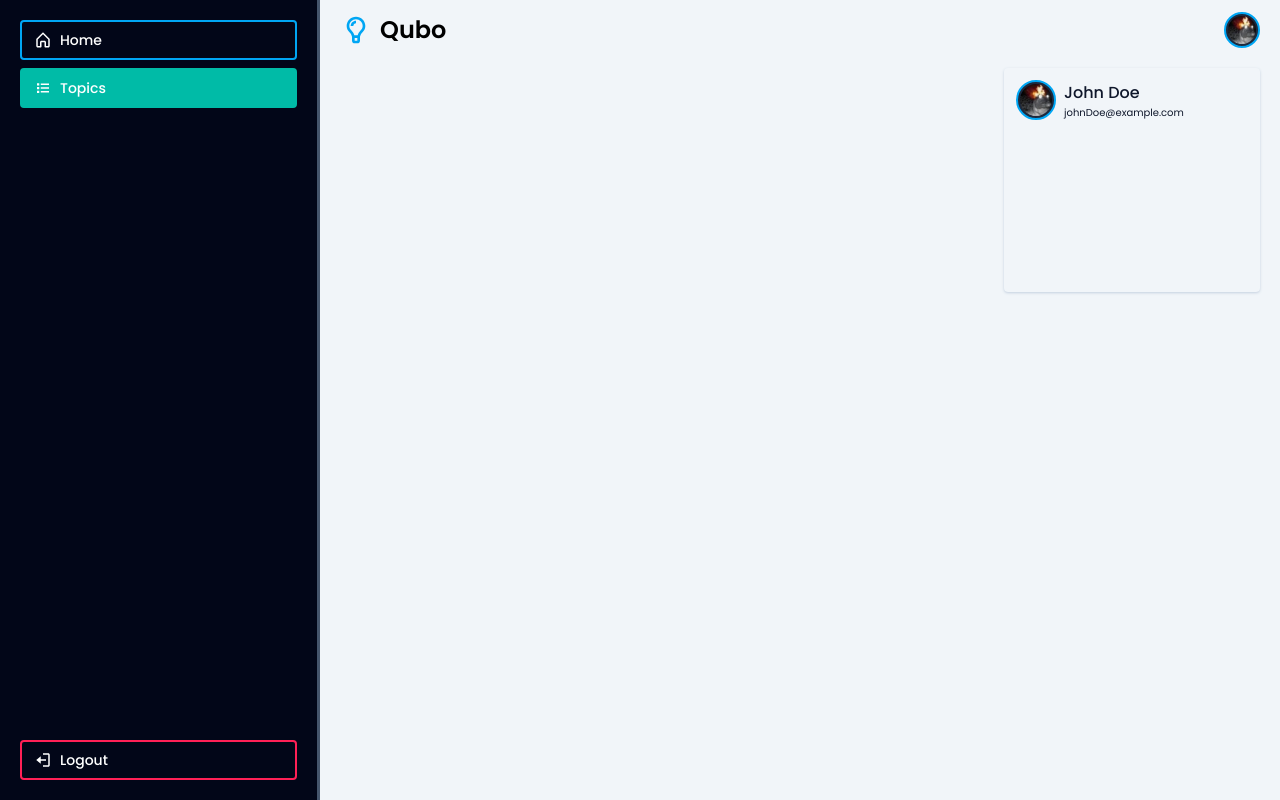
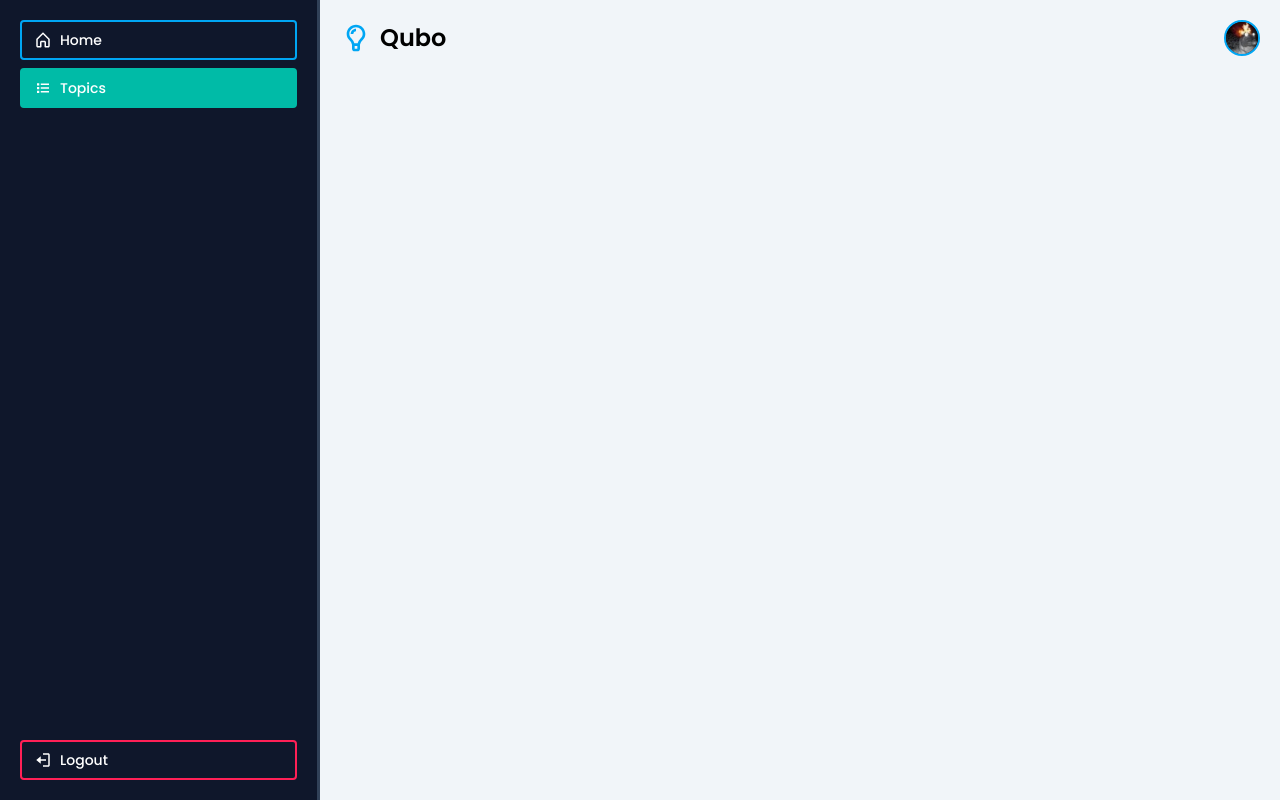
Before and after one commit to N4EXM/quiz_app, a React app in the folder frontend/: page /Topics in a window 1280 px wide. Built offline with nearby package versions, Linux system fonts and the light colour scheme; the HTML template or start-up script is replaced by a standard one.

Commit message:
finished the design of the user menu component and added the themeProvider

```diff
--- a/frontend/src/App.jsx
+++ b/frontend/src/App.jsx
@@ -21,7 +21,7 @@ function App() {
   return (
     <>
       <div
-        className='text-slate-900 font-poppins w-full min-h-screen h-full relative'
+        className='text-slate-800 dark:text-slate-200  font-poppins w-full min-h-screen h-full relative'
       >
         <BrowserRouter>
           <Routes>
--- a/frontend/src/components/Layout.jsx
+++ b/frontend/src/components/Layout.jsx
@@ -6,7 +6,7 @@ import Navbar from './Navbar'
 const Layout = ({ children }) => {
   return (
     <div
-        className='flex flex-row gap-0 w-full h-screen bg-slate-100'
+      className='flex flex-row gap-0 w-full h-screen bg-slate-100 dark:bg-slate-950'
     >
       <Sidebar/>
       <div
--- a/frontend/src/components/Navbar.jsx
+++ b/frontend/src/components/Navbar.jsx
@@ -2,17 +2,20 @@ import React, { useState } from 'react'
 import { useAuth } from './../context/AuthContext'
 import defaultUserImg from '../assets/images/userDefault.png'
 import UserMenu from './UserMenu'
+import { useTheme } from '../context/ThemeContext'
 
 const Navbar = () => {
 
+  // context
   const { user } = useAuth()
+  const { theme, toggleTheme } = useTheme()
 
   // toggles
   const [userMenuToggle, setUserMenuToggle] = useState(false)
 
   return (
     <div
-      className='flex flex-row items-center justify-between w-full h-fit px-5 p-3 '
+      className='flex flex-row items-center justify-between w-full h-fit px-5 p-5 '
     >
 
       {/* title */}
@@ -28,31 +31,60 @@ const Navbar = () => {
           </svg>
         </i>
         <p
-          className='text-2xl text-black font-semibold'
+          className='text-2xl text-black dark:text-slate-200 font-semibold'
         >
           Qubo
         </p>
       </div>
 
-      {/* user */}
+      {/* buttons */}
       <div
-        className='flex w-fit h-fit relative'
+        className='flex flex-row items-center gap-3 w-fit h-fit relative'
       >
+
+        {/* dark mode button
+        <button
+          className='w-fit flex flex-row items-center justify-center p-2 rounded-full hover:bg-slate-300 dark:hover:bg-sky-900 duration-200 bg-slate-200 dark:bg-slate-800'
+          onClick={() => toggleTheme()}
+        >
+          {
+            theme
+            ? <svg  xmlns="http://www.w3.org/2000/svg" width="18" height="18"
+                fill="currentcolor" viewBox="0 0 24 24" >
+                <path d="m12.2,22c4.53,0,8.45-2.91,9.76-7.24.11-.35.01-.74-.25-1-.26-.26-.64-.36-1-.25-.78.23-1.58.35-2.38.35-4.52,0-8.2-3.68-8.2-8.2,0-.8.12-1.6.35-2.38.11-.35.01-.74-.25-1s-.64-.36-1-.25C4.91,3.35,2,7.28,2,11.8c0,5.62,4.57,10.2,10.2,10.2ZM8.18,4.65c-.03.34-.05.68-.05,1.02,0,5.62,4.57,10.2,10.2,10.2.34,0,.68-.02,1.02-.05-1.42,2.56-4.12,4.18-7.15,4.18-4.52,0-8.2-3.68-8.2-8.2,0-3.03,1.63-5.73,4.18-7.15Z"></path>
+              </svg>
+            : <svg  xmlns="http://www.w3.org/2000/svg" width="18" height="18"
+                fill="currentcolor" viewBox="0 0 24 24" >
+                <path d="M12 17.01c2.76 0 5.01-2.25 5.01-5.01S14.76 6.99 12 6.99 6.99 9.24 6.99 12s2.25 5.01 5.01 5.01M12 9c1.66 0 3.01 1.35 3.01 3.01s-1.35 3.01-3.01 3.01-3.01-1.35-3.01-3.01S10.34 9 12 9M13 19h-2v3h2v-3M13 2h-2v3h2V2M2 11h3v2H2zM19 11h3v2h-3zM4.22 18.36l.71.71.71.71 1.06-1.06 1.06-1.06-.71-.71-.71-.71-1.06 1.06zM19.78 5.64l-.71-.71-.71-.71-1.06 1.06-1.06 1.06.71.71.71.71 1.06-1.06zM7.76 6.34 6.7 5.28 5.64 4.22l-.71.71-.71.71L5.28 6.7l1.06 1.06.71-.71zM16.24 17.66l1.06 1.06 1.06 1.06.71-.71.71-.71-1.06-1.06-1.06-1.06-.71.71z"></path>
+              </svg>
+          }
+        </button>
+
+        {/* settings button */}
+        {/* <button
+          className='w-fit flex flex-row items-center justify-center p-2 rounded-full hover:bg-slate-300 dark:hover:bg-sky-900 duration-200 bg-slate-200 dark:bg-slate-800'
+        >
+          <svg  xmlns="http://www.w3.org/2000/svg" width="20" height="20"
+            fill="currentcolor" viewBox="0 0 24 24" >
+            <path d="M12 8c-2.21 0-4 1.79-4 4s1.79 4 4 4 4-1.79 4-4-1.79-4-4-4m0 6c-1.08 0-2-.92-2-2s.92-2 2-2 2 .92 2 2-.92 2-2 2"></path><path d="m20.42 13.4-.51-.29c.05-.37.08-.74.08-1.11s-.03-.74-.08-1.11l.51-.29c.96-.55 1.28-1.78.73-2.73l-1-1.73a2.006 2.006 0 0 0-2.73-.73l-.53.31c-.58-.46-1.22-.83-1.9-1.11v-.6c0-1.1-.9-2-2-2h-2c-1.1 0-2 .9-2 2v.6c-.67.28-1.31.66-1.9 1.11l-.53-.31c-.96-.55-2.18-.22-2.73.73l-1 1.73c-.55.96-.22 2.18.73 2.73l.51.29c-.05.37-.08.74-.08 1.11s.03.74.08 1.11l-.51.29c-.96.55-1.28 1.78-.73 2.73l1 1.73c.55.95 1.77 1.28 2.73.73l.53-.31c.58.46 1.22.83 1.9 1.11v.6c0 1.1.9 2 2 2h2c1.1 0 2-.9 2-2v-.6a8.7 8.7 0 0 0 1.9-1.11l.53.31c.95.55 2.18.22 2.73-.73l1-1.73c.55-.96.22-2.18-.73-2.73m-2.59-2.78c.11.45.17.92.17 1.38s-.06.92-.17 1.38a1 1 0 0 0 .47 1.11l1.12.65-1 1.73-1.14-.66c-.38-.22-.87-.16-1.19.14-.68.65-1.51 1.13-2.38 1.4-.42.13-.71.52-.71.96v1.3h-2v-1.3c0-.44-.29-.83-.71-.96-.88-.27-1.7-.75-2.38-1.4a1.01 1.01 0 0 0-1.19-.15l-1.14.66-1-1.73 1.12-.65c.39-.22.58-.68.47-1.11-.11-.45-.17-.92-.17-1.38s.06-.93.17-1.38A1 1 0 0 0 5.7 9.5l-1.12-.65 1-1.73 1.14.66c.38.22.87.16 1.19-.14.68-.65 1.51-1.13 2.38-1.4.42-.13.71-.52.71-.96v-1.3h2v1.3c0 .44.29.83.71.96.88.27 1.7.75 2.38 1.4.32.31.81.36 1.19.14l1.14-.66 1 1.73-1.12.65c-.39.22-.58.68-.47 1.11Z"></path>
+          </svg>
+        </button> */}
 
         {/* user image */}
         <button
-          className='w-fit h-fit cursor-pointer border-sky-500 bg-slate-800 p-0.5 rounded-full border-2 '
+          className='w-fit h-fit cursor-pointer border-sky-500 mb-[0.8px] bg-slate-800 rounded-full border-2 '
+          onClick={() => setUserMenuToggle(!userMenuToggle)}
         >
           <img
             src={`${user !== null ? user.profileImg : defaultUserImg}`}
-            className='w-7 h-7 rounded-full'
+            className='w-8 h-8 rounded-full'
             alt="userProfile"
           />
-          <UserMenu
-            userMenuToggle={userMenuToggle}
-          />
         </button>
-
+        <UserMenu
+          userMenuToggle={userMenuToggle}
+          setUserMenuToggle={setUserMenuToggle}
+        />
       </div>
 
     </div>
--- a/frontend/src/components/Sidebar.jsx
+++ b/frontend/src/components/Sidebar.jsx
@@ -8,7 +8,7 @@ const Sidebar = () => {
 
   return (
     <div
-      className='h-full items-start justify-between bg-slate-950 border-r-3 border-slate-600 p-5 flex flex-col gap-10 w-80 max-w-80 min-w-80'
+      className='h-full items-start justify-between bg-slate-900 border-r-3 border-slate-700 p-5 flex flex-col gap-10 w-80 max-w-80 min-w-80'
     >
       <div
         className='flex flex-col gap-2 w-full h-fit'
--- /dev/null
+++ b/frontend/src/components/ThemeToggle.jsx
@@ -0,0 +1,39 @@
+// components/ThemeToggle.jsx
+import React from 'react';
+import { useTheme } from '../context/ThemeContext';
+
+const ThemeToggle = () => {
+  const { theme, toggleTheme } = useTheme();
+
+  return (
+    <button
+      onClick={toggleTheme}
+      className={`
+        relative inline-flex h-5 w-11 items-center rounded-full
+        transition-all duration-300 ease-in-out
+        focus:outline-none cursor-pointer
+        ${theme === 'dark'
+          ? 'bg-gradient-to-r from-blue-400 to-cyan-400'
+          : 'bg-gradient-to-r from-slate-500 to-slate-600'
+        }
+      `}
+      aria-label={`Switch to ${theme === 'light' ? 'dark' : 'light'} mode`}
+    >
+      {/* Track */}
+      <span className="sr-only">Toggle theme</span>
+
+      {/* Thumb */}
+      <span
+        className={`
+          inline-block h-3 w-3 transform rounded-full bg-white shadow-lg
+          transition-all duration-300 ease-in-out
+          flex items-center justify-center
+          ${theme === 'dark' ? 'translate-x-7' : 'translate-x-1'}
+        `}
+      >
+      </span>
+    </button>
+  );
+};
+
+export default ThemeToggle;
--- a/frontend/src/components/UserMenu.jsx
+++ b/frontend/src/components/UserMenu.jsx
@@ -1,14 +1,20 @@
 import React from 'react'
 import { useAuth } from '../context/AuthContext'
 import defaultUserImg from '../assets/images/userDefault.png'
+import { useTheme } from '../context/ThemeContext'
+import ThemeToggle from './ThemeToggle'
+import useClickOutside from '../hooks/useClickOutside'
 
-const UserMenu = ({ userMenuToggle }) => {
+const UserMenu = ({ userMenuToggle, setUserMenuToggle }) => {
 
+  // context
   const { user } = useAuth()
+  const checkClickRef = useClickOutside(() => setUserMenuToggle(false))
 
   return (
     <div
-      className='absolute top-14 right-0 w-64 h-56 rounded-sm flex items-start justify-start shadow-slate-300 shadow-sm'
+      className={`absolute top-14 right-0 w-64 min-h-40 h-fit pb-o.5 flex-col rounded-sm items-start justify-start shadow-slate-800 dark:border-2 dark:border-slate-800 dark:bg-slate-900 shadow dark:shadow-none ${userMenuToggle ? "flex" : "hidden"}`}
+      ref={checkClickRef}
     >
 
       {/* user details */}
@@ -16,7 +22,7 @@ const UserMenu = ({ userMenuToggle }) => {
         className='flex flex-row justify-start items-center gap-2 p-3'
       >
         <div
-          className='w-fit h-fit border-sky-500 cursor-pointer bg-slate-800 p-0.5 rounded-full border-2 '
+          className='w-fit h-fit border-sky-500 cursor-pointer bg-slate-800 p-0.5 rounded-full border-2'
         >
           <img
             src={`${user !== null ? user.profileImg : defaultUserImg}`}
@@ -25,19 +31,19 @@ const UserMenu = ({ userMenuToggle }) => {
           />
         </div>
         <div
-          className='flex items-start flex-col w-fit h-fit'
+          className='flex items-start flex-col w-fit h-fit mb-1'
         >
-          <h1
-            className='font-medium'
+          <p
+            className='font-medium leading-5'
           >
             {
               user !== null
               ? user.name
               : "Guest"
             }
-          </h1>
+          </p>
           <p
-            className='text-[10px]'
+            className='text-xs'
           >
             {
               user !== null
@@ -48,6 +54,45 @@ const UserMenu = ({ userMenuToggle }) => {
         </div>
       </div>
 
+      <span className='w-full min-h-0.5 bg-slate-700'></span>
+
+      {/* settings and dark toggle */}
+      <div
+        className='flex flex-col gap-2 w-full h-full p-2'
+      >
+
+        {/* dark mode button */}
+        <div
+          className='p-2 text-start w-full flex flex-row items-center justify-between rounded-sm text-sm '
+        >
+          <div
+            className='flex flex-row font-medium items-center gap-2 '
+          >
+            <svg  xmlns="http://www.w3.org/2000/svg" width="18" height="18"
+              fill="currentcolor" viewBox="0 0 24 24" >
+              <path d="m12.2,22c4.53,0,8.45-2.91,9.76-7.24.11-.35.01-.74-.25-1-.26-.26-.64-.36-1-.25-.78.23-1.58.35-2.38.35-4.52,0-8.2-3.68-8.2-8.2,0-.8.12-1.6.35-2.38.11-.35.01-.74-.25-1s-.64-.36-1-.25C4.91,3.35,2,7.28,2,11.8c0,5.62,4.57,10.2,10.2,10.2ZM8.18,4.65c-.03.34-.05.68-.05,1.02,0,5.62,4.57,10.2,10.2,10.2.34,0,.68-.02,1.02-.05-1.42,2.56-4.12,4.18-7.15,4.18-4.52,0-8.2-3.68-8.2-8.2,0-3.03,1.63-5.73,4.18-7.15Z"></path>
+            </svg>
+            Dark Mode
+          </div>
+          <ThemeToggle></ThemeToggle>
+        </div>
+
+        {/* settings button */}
+        <button
+          className='w-full flex flex-row items-center gap-2 justify-start p-2  rounded-sm hover:bg-slate-300 dark:hover:bg-sky-900 duration-200'
+        >
+          <svg  xmlns="http://www.w3.org/2000/svg" width="18" height="18"
+            fill="currentcolor" viewBox="0 0 24 24" >
+            <path d="M12 8c-2.21 0-4 1.79-4 4s1.79 4 4 4 4-1.79 4-4-1.79-4-4-4m0 6c-1.08 0-2-.92-2-2s.92-2 2-2 2 .92 2 2-.92 2-2 2"></path><path d="m20.42 13.4-.51-.29c.05-.37.08-.74.08-1.11s-.03-.74-.08-1.11l.51-.29c.96-.55 1.28-1.78.73-2.73l-1-1.73a2.006 2.006 0 0 0-2.73-.73l-.53.31c-.58-.46-1.22-.83-1.9-1.11v-.6c0-1.1-.9-2-2-2h-2c-1.1 0-2 .9-2 2v.6c-.67.28-1.31.66-1.9 1.11l-.53-.31c-.96-.55-2.18-.22-2.73.73l-1 1.73c-.55.96-.22 2.18.73 2.73l.51.29c-.05.37-.08.74-.08 1.11s.03.74.08 1.11l-.51.29c-.96.55-1.28 1.78-.73 2.73l1 1.73c.55.95 1.77 1.28 2.73.73l.53-.31c.58.46 1.22.83 1.9 1.11v.6c0 1.1.9 2 2 2h2c1.1 0 2-.9 2-2v-.6a8.7 8.7 0 0 0 1.9-1.11l.53.31c.95.55 2.18.22 2.73-.73l1-1.73c.55-.96.22-2.18-.73-2.73m-2.59-2.78c.11.45.17.92.17 1.38s-.06.92-.17 1.38a1 1 0 0 0 .47 1.11l1.12.65-1 1.73-1.14-.66c-.38-.22-.87-.16-1.19.14-.68.65-1.51 1.13-2.38 1.4-.42.13-.71.52-.71.96v1.3h-2v-1.3c0-.44-.29-.83-.71-.96-.88-.27-1.7-.75-2.38-1.4a1.01 1.01 0 0 0-1.19-.15l-1.14.66-1-1.73 1.12-.65c.39-.22.58-.68.47-1.11-.11-.45-.17-.92-.17-1.38s.06-.93.17-1.38A1 1 0 0 0 5.7 9.5l-1.12-.65 1-1.73 1.14.66c.38.22.87.16 1.19-.14.68-.65 1.51-1.13 2.38-1.4.42-.13.71-.52.71-.96v-1.3h2v1.3c0 .44.29.83.71.96.88.27 1.7.75 2.38 1.4.32.31.81.36 1.19.14l1.14-.66 1 1.73-1.12.65c-.39.22-.58.68-.47 1.11Z"></path>
+          </svg>
+          <p
+            className='font-medium text-sm'
+          >
+            Settings
+          </p>
+        </button>
+
+      </div>
 
     </div>
   )
--- /dev/null
+++ b/frontend/src/context/ThemeContext.jsx
@@ -0,0 +1,54 @@
+// ThemeContext.js (updated for Tailwind)
+import React, { createContext, useContext, useState, useEffect } from 'react';
+
+const ThemeContext = createContext();
+
+export const useTheme = () => {
+  const context = useContext(ThemeContext);
+  if (!context) {
+    throw new Error('useTheme must be used within a ThemeProvider');
+  }
+  return context;
+};
+
+export const ThemeProvider = ({ children }) => {
+  const [theme, setTheme] = useState('light');
+
+  useEffect(() => {
+    // Get theme from localStorage
+    const storedTheme = localStorage.getItem('theme');
+    if (storedTheme) {
+      setTheme(storedTheme);
+    } else if (window.matchMedia('(prefers-color-scheme: dark)').matches) {
+      setTheme('dark');
+    }
+  }, []);
+
+  useEffect(() => {
+    // Update document class and localStorage
+    const root = window.document.documentElement;
+    root.classList.remove('light', 'dark');
+    root.classList.add(theme);
+    localStorage.setItem('theme', theme);
+  }, [theme]);
+
+  const toggleTheme = () => {
+    setTheme(prev => prev === 'light' ? 'dark' : 'light');
+  };
+
+  const setThemeDirectly = (newTheme) => {
+    setTheme(newTheme);
+  };
+
+  const value = {
+    theme,
+    toggleTheme,
+    setTheme: setThemeDirectly,
+  };
+
+  return (
+    <ThemeContext.Provider value={value}>
+      {children}
+    </ThemeContext.Provider>
+  );
+};
--- a/frontend/src/index.css
+++ b/frontend/src/index.css
@@ -155,6 +155,8 @@
   font-display: swap;
 }
 
+@custom-variant dark (&:where(.dark, .dark *));
+
 /* Set Poppins as the default font family */
 @theme {
   --font-sans: 'Poppins', ui-sans-serif, system-ui;
--- a/frontend/src/main.jsx
+++ b/frontend/src/main.jsx
@@ -2,12 +2,15 @@ import { StrictMode } from 'react'
 import { createRoot } from 'react-dom/client'
 import './index.css'
 import { AuthProvider } from './context/AuthContext.jsx'
+import { ThemeProvider } from './context/ThemeContext.jsx'
 import App from './App.jsx'
 
 createRoot(document.getElementById('root')).render(
   <StrictMode>
     <AuthProvider>
-      <App />
+        <ThemeProvider>
+          <App />
+        </ThemeProvider>
     </AuthProvider>
   </StrictMode>,
 )
```
Lines whose indentation alone changed are shown as unchanged.
